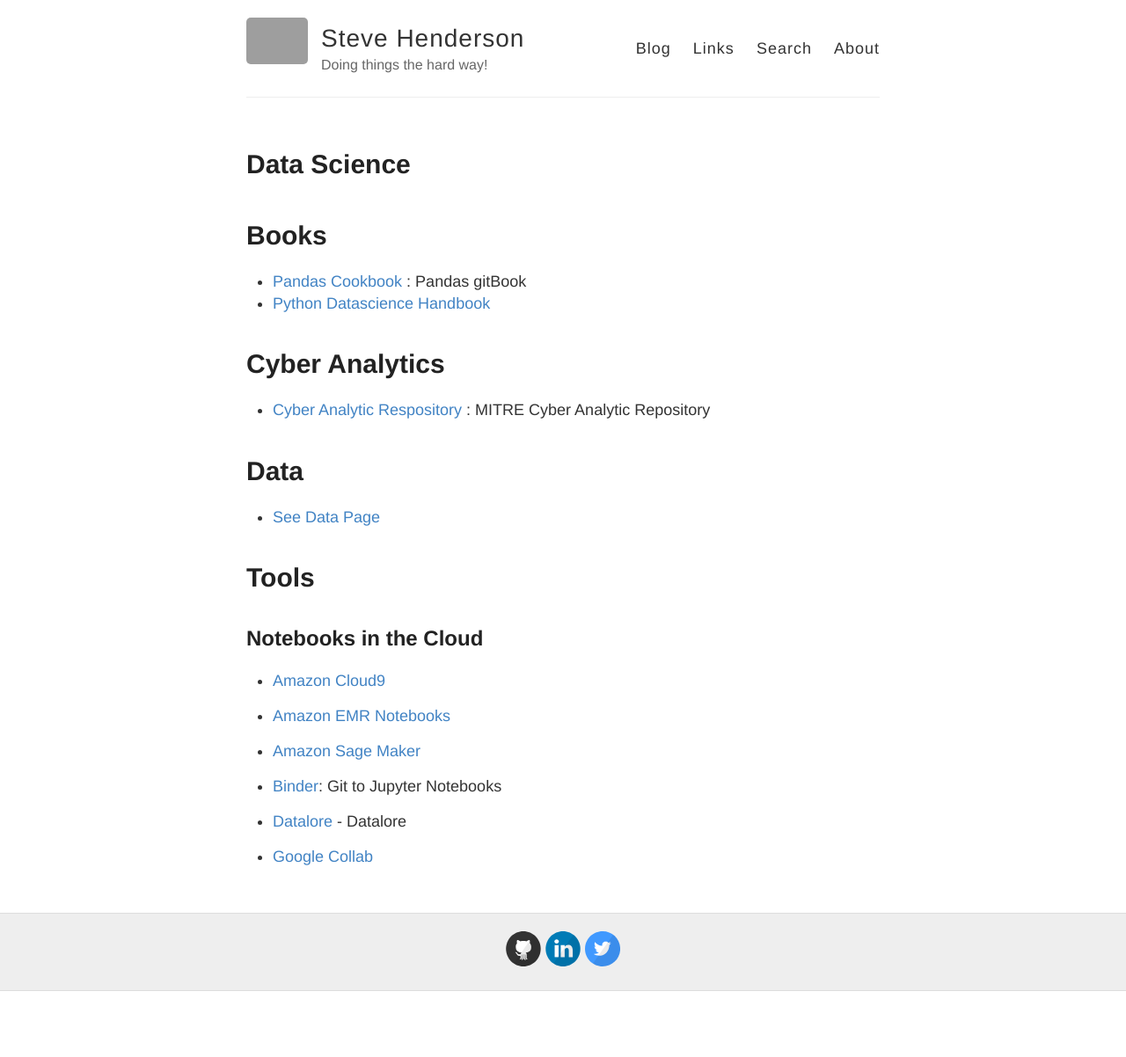
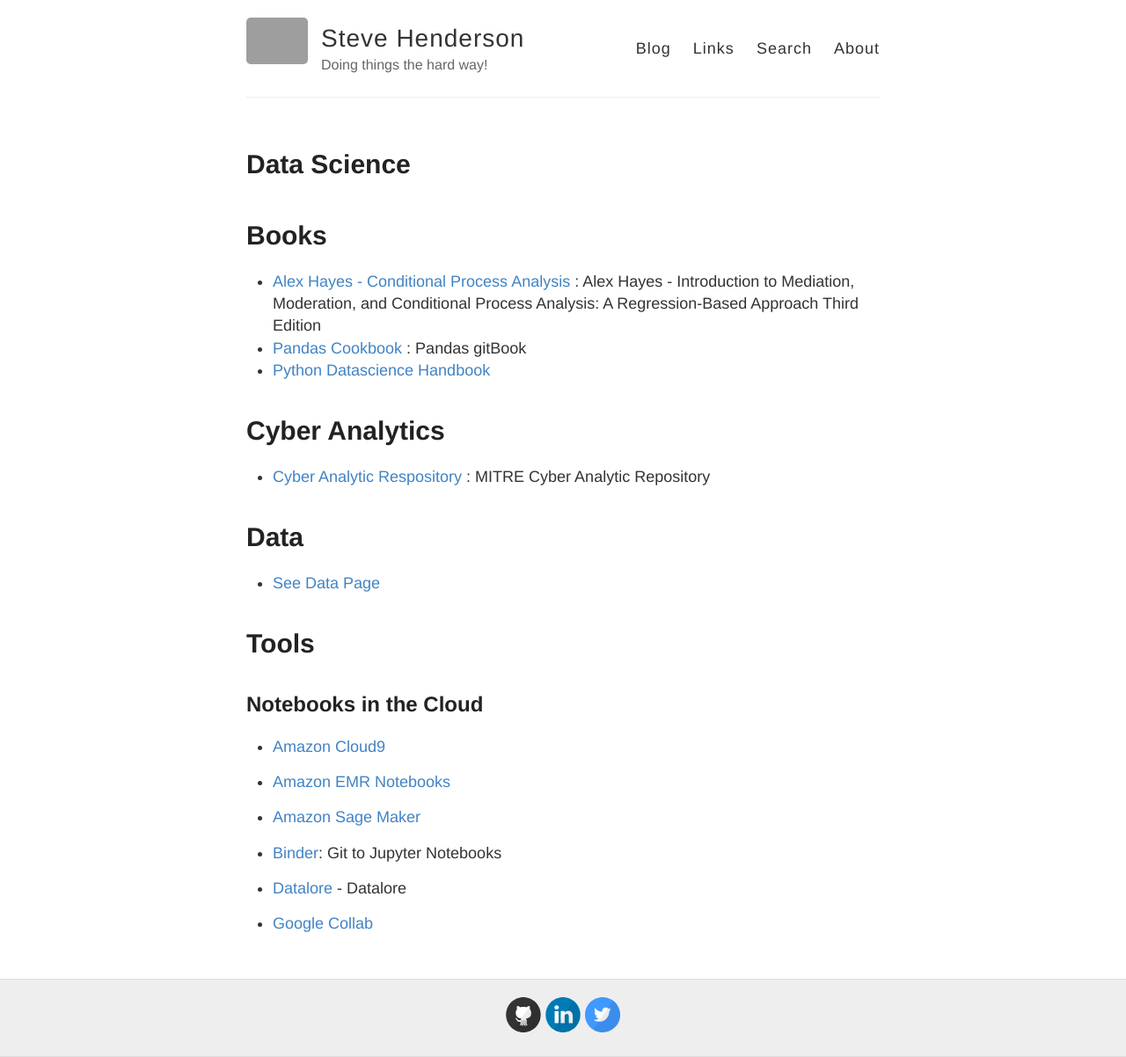
Before and after one commit to stevehenderson/stevehenderson.github.io, a Jekyll site: the page built from datascience.md, in a window 1280 px wide. Shown: the whole page at 88% size. Built offline with Jekyll 4.4.1, drawn with Linux system fonts in a browser that asks for light colours; before the commit the page ends 1127 px from its top, so only the background shows below that; grey boxes are pictures that could not be loaded.

Commit message:
Update datascience.md

```diff
--- a/datascience.md
+++ b/datascience.md
@@ -5,6 +5,8 @@
 ---
 
 # Books
+  * [Alex Hayes - Conditional Process Analysis](http://afhayes.com/introduction-to-mediation-moderation-and-conditional-process-analysis.html) : Alex Hayes - Introduction to Mediation, Moderation, and Conditional Process Analysis: A Regression-Based Approach
+Third Edition
   * [Pandas Cookbook](https://github.com/jvns/pandas-cookbook) : Pandas gitBook
   * [Python Datascience Handbook](https://jakevdp.github.io/PythonDataScienceHandbook/)
 
```
